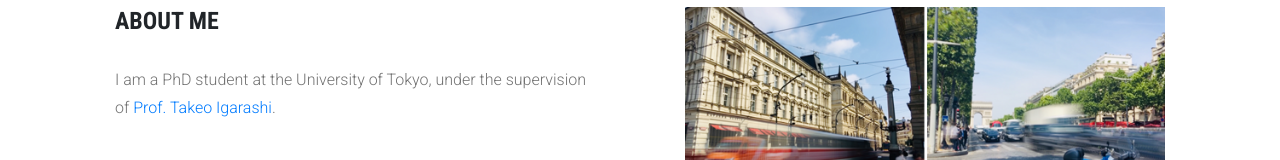
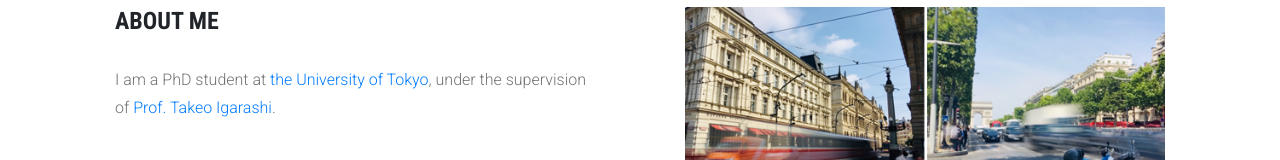
Before and after one commit to XinyueGUI/XinyueGUI.github.io, a website: page index.html in a window 1280 px wide. Shown: the part 748-908 px from the top of the page. Drawn offline with Linux system fonts and the light colour scheme; a web font is replaced by a local one.

Commit message:
index.html

```diff
--- a/index.html
+++ b/index.html
@@ -126,7 +126,7 @@ About Section Start
             ABOUT ME
           </h2>
           <p>
-            I am a PhD student at the University of Tokyo, under the supervision of <a href="https://www-ui.is.s.u-tokyo.ac.jp/~takeo/" target=”_blank”>Prof. Takeo Igarashi</a>.
+            I am a PhD student at <a href="https://www.i.u-tokyo.ac.jp/index_e.shtml" target=”_blank”>the University of Tokyo</a>, under the supervision of <a href="https://www-ui.is.s.u-tokyo.ac.jp/~takeo/" target=”_blank”>Prof. Takeo Igarashi</a>.
           </p>
           <p>
             Before joining in the PhD program, I worked with Prof. Takeo Igarashi and <a href="http://chiamingchang.com/" target=”_blank”>Dr. Chia-Ming Chang</a> under <a href="https://www-ui.is.s.u-tokyo.ac.jp/crest/index-j.html" target=”_blank”>JST Crest funding</a> as a project support specialist from 2020/12 to 2023/03.
```
